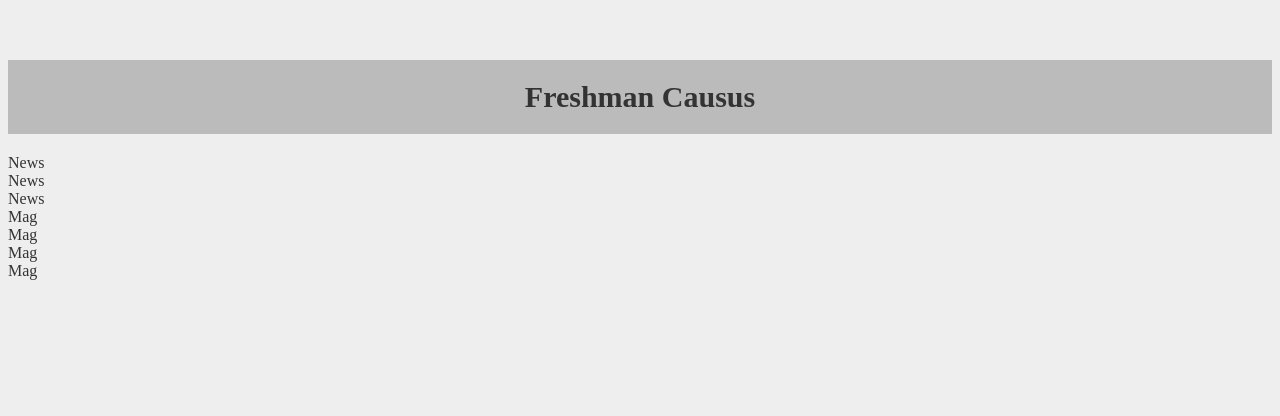
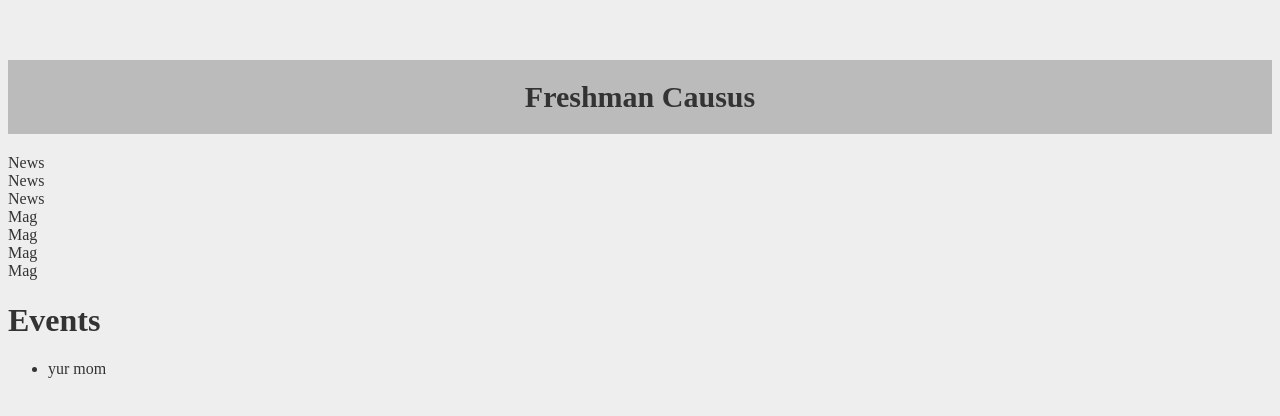
Before and after one commit to biiishop/freshmen-caucus, a Next.js app: page / in a window 1280 px wide. Shown: the part 148-564 px from the top of the page. Built offline with nearby package versions, Linux system fonts and the light colour scheme.

Commit message:
starting events, finished mags and news

```diff
--- a/src/pages/index.tsx
+++ b/src/pages/index.tsx
@@ -25,6 +25,12 @@ function Home() {
         <div id="mag3">Mag</div>
         <div id="mag4">Mag</div>
       </div>
+      <div id="event">
+        <h1 id="event-title">Events</h1>
+        <ul>
+          <li>yur mom</li>
+        </ul>
+      </div>
     </>
   );
 }
```
